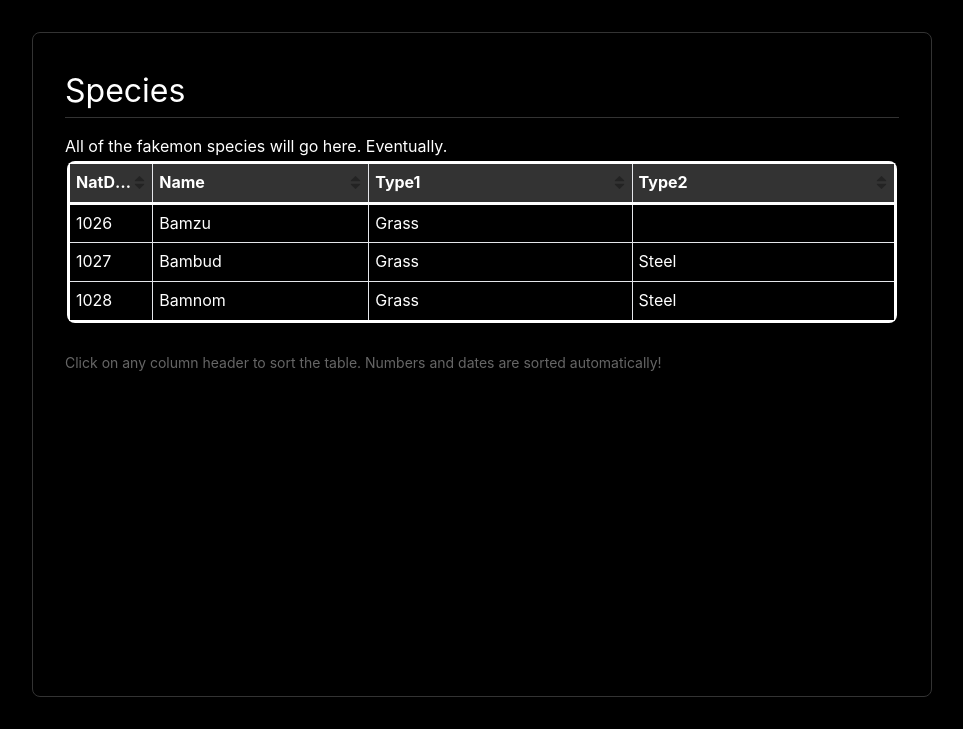
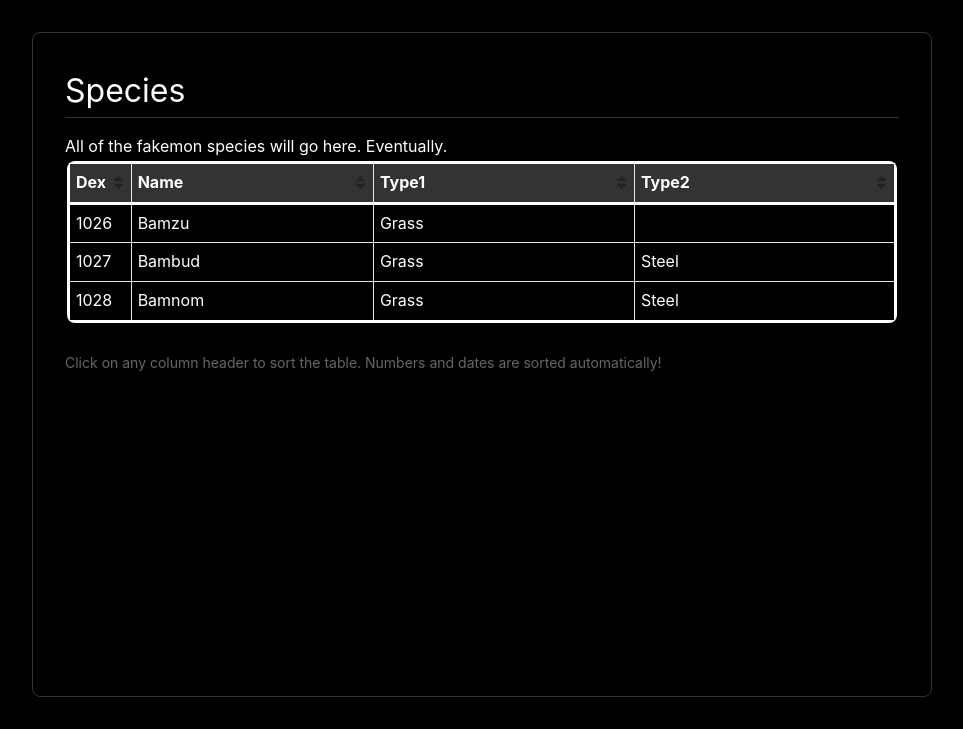
Before and after one commit to NoeSilent2/cno_wiki, a Flask app: page /species in a window 1280 px wide. Shown: the part 71-800 px from the top of the page, without its empty margins (158-1121 px from the left). Run offline with Flask 3, Linux system fonts and the light colour scheme.

Commit message:
urgh2.0
changing dex# column

```diff
--- a/templates/species.html
+++ b/templates/species.html
@@ -43,7 +43,7 @@
                 const species = {{ species | tojson }};
 
                 new gridjs.Grid({
-                    columns: [{name:"NatDex#",width:"80px"}, {name:"Name"}, {name:"Type1",width:"30%"}, {name:"Type2",width:"30%"}],
+                    columns: [{name:"Dex",width:"60px"}, {name:"Name"}, {name:"Type1",width:"30%"}, {name:"Type2",width:"30%"}],
                     data: species.map(emp => [
                         emp.id,
                         emp.name,
```
